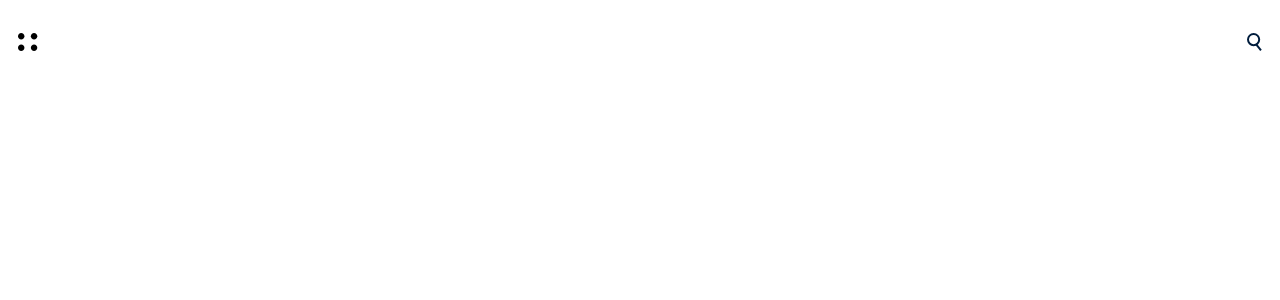
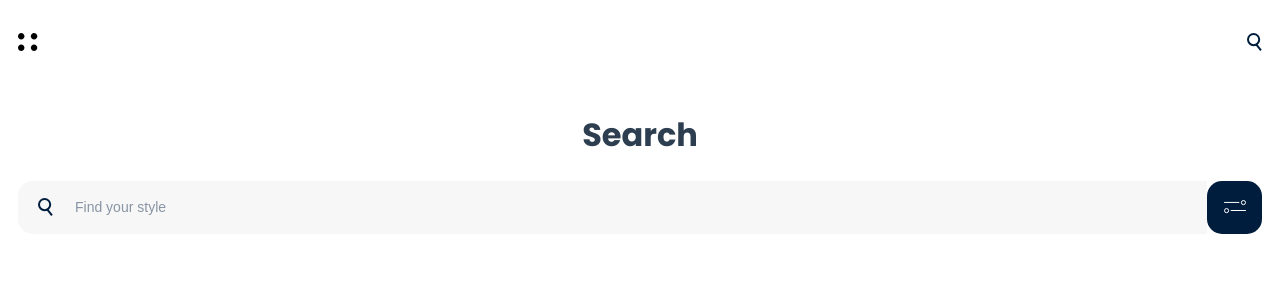
Before and after one commit to big-yoshi/mobile-fashion-ecom, a Vue app in the folder client/: page /find in a window 1280 px wide. Before the commit this address had no page. Shown: the top 300 px of the page. Built offline with nearby package versions, Linux system fonts and the light colour scheme.

Commit message:
made the search bar for search page

```diff
--- a/client/src/components/Navbar.vue
+++ b/client/src/components/Navbar.vue
@@ -6,7 +6,7 @@
             </div>
 
             <div id="search">
-                <a href="/about">
+                <a href="/find">
                     <img src="search.svg">
                 </a>
             </div>
--- a/client/src/router/index.js
+++ b/client/src/router/index.js
@@ -9,13 +9,18 @@ const routes = [
     component: Home,
   },
   {
-    path: "/search",
-    name: "Search",
+    path: "/about",
+    name: "About",
     // route level code-splitting
     // this generates a separate chunk (about.[hash].js) for this route
     // which is lazy-loaded when the route is visited.
     component: () =>
-      import(/* webpackChunkName: "about" */ "../views/Search.vue"),
+      import(/* webpackChunkName: "about" */ "../views/About.vue"),
+  },
+  {
+    path: '/find',
+    name: "Find",
+    component: ()=> import('../views/Find.vue'),
   },
 ];
 
--- a/client/src/views/Search.vue
+++ b/client/src/views/About.vue
@@ -1,6 +1,6 @@
 <template>
     <div>
-        <h1>about</h1>
+        <h1>About</h1>
     </div>
 </template>
 
--- /dev/null
+++ b/client/src/views/Find.vue
@@ -0,0 +1,97 @@
+<template>
+    <div >
+        <h1>Search</h1>
+        <div class="search-section">
+            <div class="search-container">
+                <img src="search.svg" alt="" class="search-icon">
+            </div>
+            <input type="text" placeholder="Find your style">
+            <div class="filter-container">
+                <img src="filter.svg" alt="" class="filter-icon">
+            </div>
+
+        </div>
+        <div class="content-container">
+
+        </div>
+    </div>
+</template>
+
+<style scoped>
+
+.search-section{
+
+    display: grid;
+    grid-template-columns: 55px auto 55px;
+    height: 53px;
+}
+.search-container{
+    background: #F7F7F8;
+    border-radius: 15px 0px 0 15px;
+}
+
+.search-section div{
+    display: grid;
+    place-items: center;
+}
+
+
+
+.search-section img{
+
+}
+.search-section input{
+    position: relative;
+    z-index: 1;
+    background: #F7F7F8;
+    border:none;
+    display: grid;
+    place-items: center;
+    -webkit-appearance: none;
+    box-shadow: none;
+    -moz-appearance: none;
+    text-align: center;
+
+}
+.search-section input:focus{
+    border:none;
+    outline:none!important;
+}
+
+.search-section input::placeholder{
+    color: rgba(0, 29, 61, 0.45);
+    font-size: 14px;
+    text-align: center;
+
+
+}
+
+.search-section .filter-container{
+    background: #001D3D;
+    border-radius: 15px;
+    cursor: pointer;
+}
+
+.filter-container img{
+
+}
+
+.search-section .filter-container .filter-icon{
+
+}
+
+.content-container{
+    background: green;
+    height: auto;
+    display: grid;
+    width: 100%;
+}
+</style>
+
+<script>
+export default {
+    setup() {
+
+    },
+}
+</script>
```
Also changed, not shown: client/src/components/search/Tab.vue (added, +25 -0 lines), client/public/filter.svg (added).
